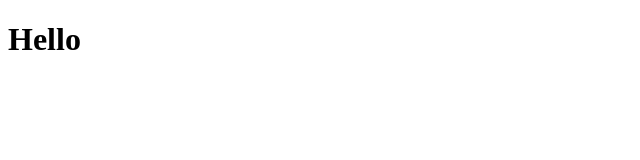
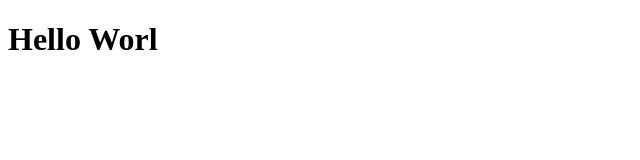
Before and after one commit to Sukhorebra/Sukhorebra.github.io, a plain HTML site: page Lesson2/index.html in a window 1280 px wide. Shown: the whole page, without its empty margins (0-640 px from the left). Drawn offline with Linux system fonts and the light colour scheme.

Commit message:
my first commit

```diff
--- a/Lesson2/index.html
+++ b/Lesson2/index.html
@@ -5,6 +5,6 @@
     <title></title>
 </head>
 <body>
-<h1>Hello</h1>
+<h1>Hello Worl</h1>
 </body>
 </html>
```
